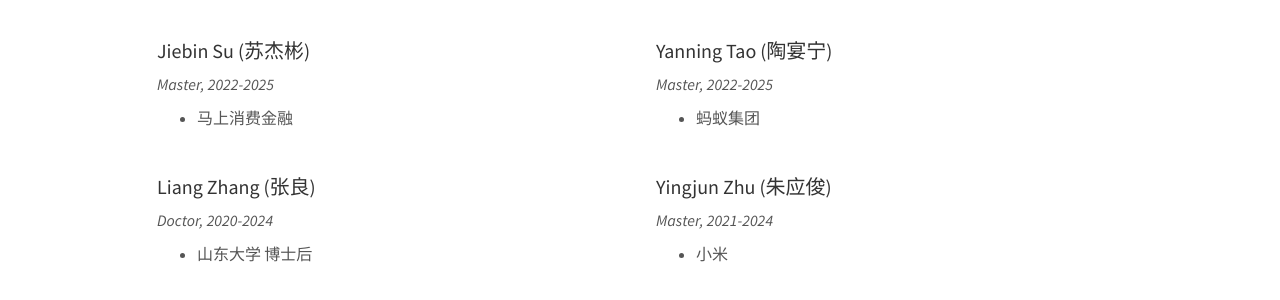
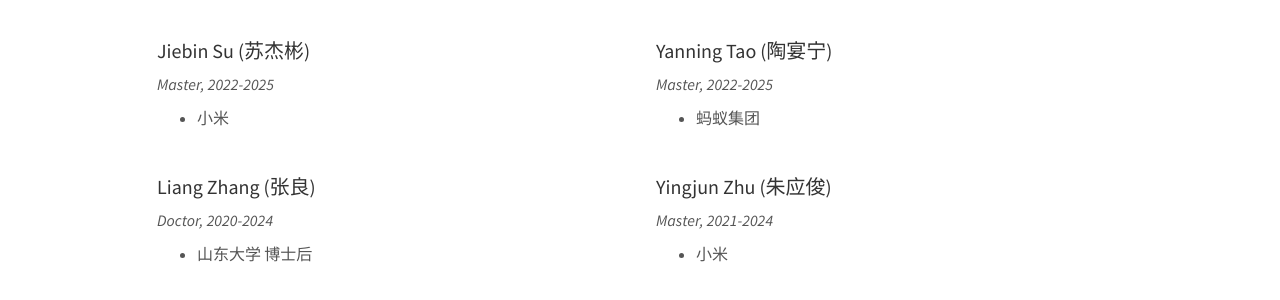
Before and after one commit to ZhouDaLab/zhoudalab.github.io, a Jekyll site: the page built from _pages/team.md, in a window 1280 px wide and 900 px high, scrolled down 2054 px. Shown: the part 152-452 px from the top of the window. Built offline with Jekyll 4.4.1, drawn with Linux system fonts in a browser that asks for light colours; nearby versions of some CDN libraries.

Commit message:
Update alumni.yml

```diff
--- a/_data/alumni.yml
+++ b/_data/alumni.yml
@@ -40,7 +40,7 @@
   info: Master, 2022-2025
   email: xx
   number_educ: 1
-  education1: 马上消费金融
+  education1: 小米
 
 - name: Yanning Tao (陶宴宁)
   photo: bio-photo.jpg
```
